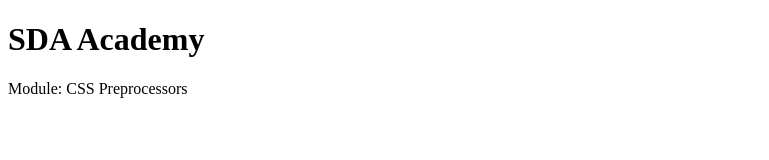
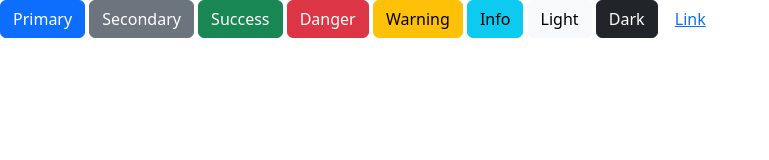
Before and after one commit to valceaalexandra/CSSPreprocessors, a website: page index.html in a window 1280 px wide. Shown: the whole page, without its empty margins (0-769 px from the left). Drawn offline with nearby package versions, Linux system fonts and the light colour scheme.

Commit message:
Boostrap init

```diff
--- a/index.html
+++ b/index.html
@@ -1,11 +1,25 @@
 <!DOCTYPE html>
 <html lang="en">
-  <head>
-    <meta charset="UTF-8" />
-    <title>Module: CSS Preprocessors</title>
-  </head>
-  <body>
-    <h1 class="header-title">SDA Academy</h1>
-    <p>Module: CSS Preprocessors</p>
-  </body>
+
+<head>
+  <meta charset="UTF-8">
+  <meta name="viewport" content="width=device-width, initial-scale=1.0">
+  <link rel="stylesheet" href="node_modules/bootstrap/dist/css/bootstrap.css">
+  <title>Bootstrap</title>
+</head>
+
+<body>
+  <button type="button" class="btn btn-primary">Primary</button>
+  <button type="button" class="btn btn-secondary">Secondary</button>
+  <button type="button" class="btn btn-success">Success</button>
+  <button type="button" class="btn btn-danger">Danger</button>
+  <button type="button" class="btn btn-warning">Warning</button>
+  <button type="button" class="btn btn-info">Info</button>
+  <button type="button" class="btn btn-light">Light</button>
+  <button type="button" class="btn btn-dark">Dark</button>
+  <button type="button" class="btn btn-link">Link</button>
+
+  <script src="node_modules/bootstrap/dist/js/bootstrap.bundle.min.js"></script>
+</body>
+
 </html>
```
Also changed, not shown: package.json (added, +14 -0 lines), 2 other files.
